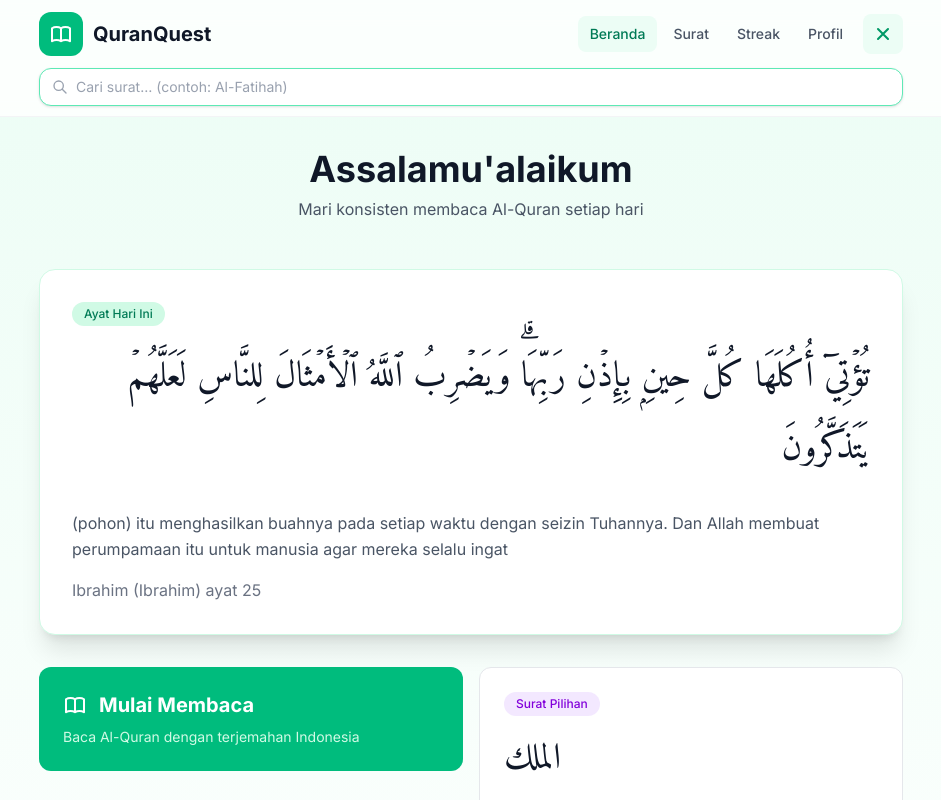
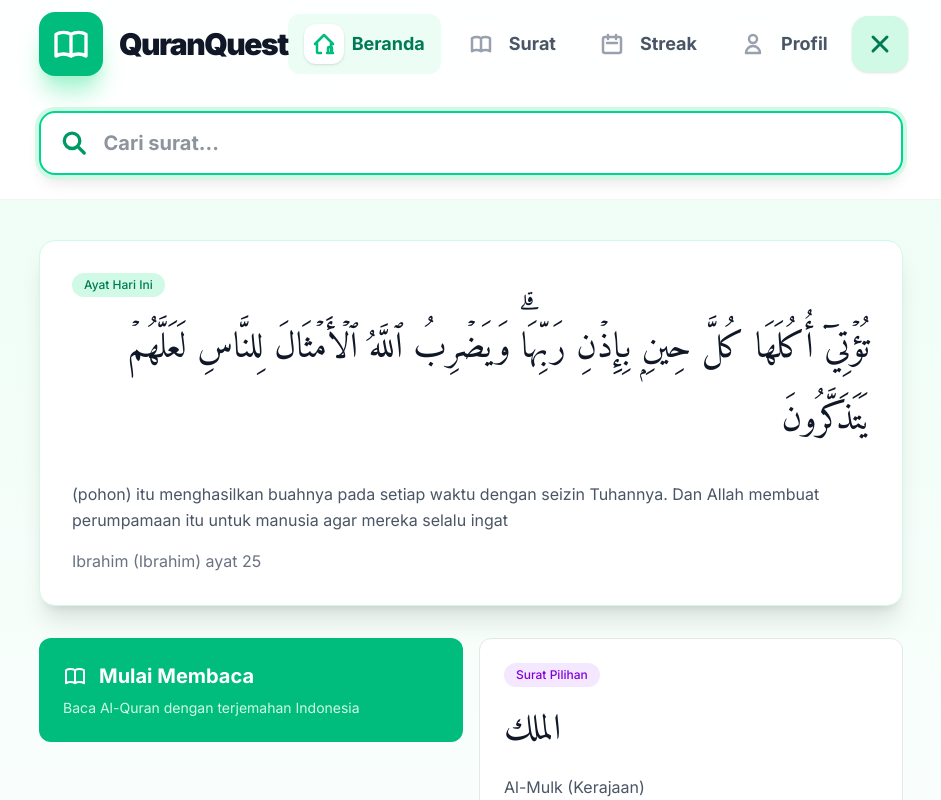
Before and after one commit to hafizputra06/quranquest, a Next.js app: page / in a window 1280 px wide. Both pictures are taken after a click on the button 1052 px from the left and 34 px from the top of the page. Shown: the top 800 px of the page, without its empty margins (169-1110 px from the left). Built offline with nearby package versions, Linux system fonts and the light colour scheme.

Commit message:
perubahan besar2an

```diff
--- a/src/components/Header.tsx
+++ b/src/components/Header.tsx
@@ -4,6 +4,7 @@ import Link from 'next/link';
 import { usePathname, useRouter } from 'next/navigation';
 import { useEffect, useRef, useState } from 'react';
 import { getSurahList } from '@/lib/quran-api';
+import { motion, AnimatePresence } from 'framer-motion';
 
 interface Surah {
   number: number;
@@ -18,27 +19,48 @@ const normalize = (s: string) => s.toLowerCase().replace(/[-_\s]/g, '');
 export default function Header() {
   const pathname = usePathname();
   const router = useRouter();
-  const isActive = (path: string) => pathname === path;
+
+  // Highlight logic for "Surat" when reading a specific surah
+  const isActive = (path: string) => {
+    if (path === '/') return pathname === '/';
+    return pathname === path || pathname.startsWith(path + '/');
+  };
 
   const [query, setQuery] = useState('');
   const [results, setResults] = useState<Surah[]>([]);
   const [allSurahs, setAllSurahs] = useState<Surah[]>([]);
   const [searchOpen, setSearchOpen] = useState(false);
+  const [menuOpen, setMenuOpen] = useState(false);
   const [activeIndex, setActiveIndex] = useState(-1);
   const inputRef = useRef<HTMLInputElement>(null);
-  const containerRef = useRef<HTMLDivElement>(null);
   const headerRef = useRef<HTMLElement>(null);
+  const mobileMenuRef = useRef<HTMLDivElement>(null);
 
   useEffect(() => {
     getSurahList().then((list) => setAllSurahs(list as Surah[]));
   }, []);
 
+  // Define showDropdown variable clearly
+  const showDropdown = searchOpen && query.trim().length > 0;
+
   // Auto-focus input when search opens
   useEffect(() => {
     if (searchOpen) {
-      setTimeout(() => inputRef.current?.focus(), 50);
+      setTimeout(() => inputRef.current?.focus(), 150);
     }
   }, [searchOpen]);
+
+  // Handle body scroll locking when mobile menu is open
+  useEffect(() => {
+    if (menuOpen) {
+      document.body.style.overflow = 'hidden';
+    } else {
+      document.body.style.overflow = 'auto';
+    }
+    return () => {
+      document.body.style.overflow = 'auto';
+    };
+  }, [menuOpen]);
 
   useEffect(() => {
     if (!query.trim()) {
@@ -57,17 +79,6 @@ export default function Header() {
     setActiveIndex(-1);
   }, [query, allSurahs]);
 
-  // Close on outside click (check entire header so toggle button doesn't re-open)
-  useEffect(() => {
-    const handler = (e: MouseEvent) => {
-      if (headerRef.current && !headerRef.current.contains(e.target as Node)) {
-        closeSearch();
-      }
-    };
-    document.addEventListener('mousedown', handler);
-    return () => document.removeEventListener('mousedown', handler);
-  }, []);
-
   const closeSearch = () => {
     setSearchOpen(false);
     setQuery('');
@@ -76,10 +87,107 @@ export default function Header() {
 
   const selectSurah = (surah: Surah) => {
     closeSearch();
+    setMenuOpen(false);
     router.push(`/surat/${surah.number}`);
   };
 
-  const handleKeyDown = (e: React.KeyboardEvent) => {
+  const NavLinks = ({ mobile = false }) => {
+    const links = [
+      { href: '/', label: 'Beranda', icon: <svg className="w-6 h-6" fill="none" stroke="currentColor" viewBox="0 0 24 24"><path strokeLinecap="round" strokeLinejoin="round" strokeWidth={2.5} d="M3 12l2-2m0 0l7-7 7 7M5 10v10a1 1 0 001 1h3m10-11l2 2m-2-2v10a1 1 0 01-1 1h3m-6 0a1 1 0 001-1v-4a1 1 0 011-1h2a1 1 0 011 1v4a1 1 0 001 1m-6 0h6" /></svg> },
+      { href: '/surat', label: 'Surat', icon: <svg className="w-6 h-6" fill="none" stroke="currentColor" viewBox="0 0 24 24"><path strokeLinecap="round" strokeLinejoin="round" strokeWidth={2.5} d="M12 6.253v13m0-13C10.832 5.477 9.246 5 7.5 5S4.168 5.477 3 6.253v13C4.168 18.477 5.754 18 7.5 18s3.332.477 4.5 1.253m0-13C13.168 5.477 14.754 5 16.5 5c1.747 0 3.332.477 4.5 1.253v13C19.832 18.477 18.247 18 16.5 18c-1.746 0-3.332.477-4.5 1.253" /></svg> },
+      { href: '/streak', label: 'Streak', icon: <svg className="w-6 h-6" fill="none" stroke="currentColor" viewBox="0 0 24 24"><path strokeLinecap="round" strokeLinejoin="round" strokeWidth={2.5} d="M8 7V3m8 4V3m-9 8h10M5 21h14a2 2 0 002-2V7a2 2 0 00-2-2H5a2 2 0 00-2 2v12a2 2 0 002 2z" /></svg> },
+      { href: '/profil', label: 'Profil', icon: <svg className="w-6 h-6" fill="none" stroke="currentColor" viewBox="0 0 24 24"><path strokeLinecap="round" strokeLinejoin="round" strokeWidth={2.5} d="M16 7a4 4 0 11-8 0 4 4 0 018 0zM12 14a7 7 0 00-7 7h14a7 7 0 00-7-7z" /></svg> },
+    ];
+
+    return (
+      <div className={mobile ? "flex flex-col gap-1 px-4" : "flex items-center gap-1"}>
+        {links.map((link) => {
+          const active = isActive(link.href);
+          return (
+            <Link
+              key={link.href}
+              href={link.href}
+              onClick={() => setMenuOpen(false)}
+              className={`
+                ${mobile
+                  ? 'flex items-center gap-4 px-6 py-5 rounded-3xl text-xl font-bold transition-all active:scale-95'
+                  : 'flex items-center gap-2 px-4 py-2.5 rounded-xl text-lg font-bold transition-all'
+                }
+                ${active
+                  ? (mobile ? 'bg-emerald-50 text-emerald-700 shadow-sm' : 'bg-emerald-50 text-emerald-700')
+                  : 'text-gray-600 hover:bg-gray-50'
+                }
+              `}
+            >
+              <div className={`p-2 rounded-xl bg-white ${active ? 'text-emerald-500 shadow-sm' : 'text-gray-400'}`}>
+                {link.icon}
+              </div>
+              {link.label}
+            </Link>
+          );
+        })}
+      </div>
+    );
+  };
+
+  return (
+    <>
+      <header
+        ref={headerRef}
+        className="sticky top-0 z-[5000] bg-white/95 backdrop-blur-md border-b border-gray-100 h-[72px] sm:h-[88px] flex items-center"
+      >
+        <div className="max-w-4xl mx-auto w-full px-4 flex items-center justify-between">
+          <Link href="/" className="flex items-center gap-3 sm:gap-4 flex-shrink-0 z-[5001]">
+            <div className="w-11 h-11 sm:w-16 sm:h-16 bg-emerald-500 rounded-2xl shadow-xl shadow-emerald-200 flex items-center justify-center">
+              <svg className="w-7 h-7 sm:w-10 sm:h-10 text-white" fill="none" stroke="currentColor" viewBox="0 0 24 24">
+                <path strokeLinecap="round" strokeLinejoin="round" strokeWidth={2} d="M12 6.253v13m0-13C10.832 5.477 9.246 5 7.5 5S4.168 5.477 3 6.253v13C4.168 18.477 5.754 18 7.5 18s3.332.477 4.5 1.253m0-13C13.168 5.477 14.754 5 16.5 5c1.747 0 3.332.477 4.5 1.253v13C19.832 18.477 18.247 18 16.5 18c-1.746 0-3.332.477-4.5 1.253" />
+              </svg>
+            </div>
+            <span className="text-xl sm:text-3xl font-black tracking-tighter text-gray-900">QuranQuest</span>
+          </Link>
+
+          <nav className="hidden md:flex items-center gap-2">
+            <NavLinks />
+            <button
+              onClick={() => setSearchOpen(!searchOpen)}
+              className={`p-3.5 rounded-2xl shadow-sm ${searchOpen ? 'bg-emerald-100 text-emerald-700' : 'bg-gray-50 text-gray-500'}`}
+            >
+              <svg className="w-7 h-7" fill="none" stroke="currentColor" viewBox="0 0 24 24">
+                {searchOpen ? <path strokeLinecap="round" strokeLinejoin="round" strokeWidth={2.5} d="M6 18L18 6M6 6l12 12" /> : <path strokeLinecap="round" strokeLinejoin="round" strokeWidth={2.5} d="M21 21l-6-6m2-5a7 7 0 11-14 0 7 7 0 0114 0z" />}
+              </svg>
+            </button>
+          </nav>
+
+          <div className="flex md:hidden items-center gap-2">
+            <button onClick={() => setSearchOpen(!searchOpen)} className={`p-2.5 rounded-xl ${searchOpen ? 'bg-emerald-100 text-emerald-700' : 'bg-gray-50 text-gray-500'}`}>
+              <svg className="w-6 h-6" fill="none" stroke="currentColor" viewBox="0 0 24 24"><path strokeLinecap="round" strokeLinejoin="round" strokeWidth={2.5} d="M21 21l-6-6m2-5a7 7 0 11-14 0 7 7 0 0114 0z" /></svg>
+            </button>
+            <button onClick={() => setMenuOpen(!menuOpen)} aria-label="Toggle menu" className="p-2.5 rounded-xl bg-gray-50 text-gray-700">
+              <svg className="w-7 h-7" fill="none" stroke="currentColor" viewBox="0 0 24 24"><path strokeLinecap="round" strokeLinejoin="round" strokeWidth={2.5} d={menuOpen ? "M6 18L18 6M6 6l12 12" : "M4 6h16M4 12h16M4 18h16"} /></svg>
+            </button>
+          </div>
+        </div>
+
+        <AnimatePresence>
+          {searchOpen && (
+            <motion.div
+              initial={{ height: 0, opacity: 0 }}
+              animate={{ height: 'auto', opacity: 1 }}
+              exit={{ height: 0, opacity: 0 }}
+              className="absolute top-full left-0 right-0 bg-white border-b border-gray-100 overflow-visible z-[4000]"
+            >
+              <div className="max-w-4xl mx-auto px-4 py-4 sm:py-6">
+                <div className="relative">
+                  <div className="flex items-center gap-4 bg-white border-2 border-emerald-400 shadow-lg rounded-2xl px-5 py-4 transition-all focus-within:ring-4 focus-within:ring-emerald-100">
+                    <svg className="w-7 h-7 text-emerald-600" fill="none" stroke="currentColor" viewBox="0 0 24 24"><path strokeLinecap="round" strokeLinejoin="round" strokeWidth={3} d="M21 21l-6-6m2-5a7 7 0 11-14 0 7 7 0 0114 0z" /></svg>
+                    <input
+                      ref={inputRef}
+                      type="text"
+                      value={query}
+                      placeholder="Cari surat..."
+                      className="bg-transparent text-xl font-bold text-gray-800 outline-none w-full"
+                      onChange={(e) => setQuery(e.target.value)}
+                      onKeyDown={(e) => {
                         if (e.key === 'ArrowDown') {
                           e.preventDefault();
                           setActiveIndex((i) => Math.min(i + 1, results.length - 1));
@@ -91,126 +199,61 @@ export default function Header() {
                         } else if (e.key === 'Escape') {
                           closeSearch();
                         }
-  };
+                      }}
+                    />
+                  </div>
+                  <AnimatePresence>
+                    {showDropdown && (
+                      <motion.div initial={{ opacity: 0, y: 10 }} animate={{ opacity: 1, y: 0 }} exit={{ opacity: 0, y: 10 }} className="absolute top-full left-0 right-0 mt-4 bg-white rounded-3xl shadow-2xl border border-gray-100 z-[4001] max-h-[60vh] overflow-y-auto p-2">
+                        {results.length > 0 ? results.map((s, i) => (
+                          <button key={s.number} onClick={() => selectSurah(s)} className={`w-full text-left px-5 py-4 rounded-2xl flex items-center gap-4 hover:bg-emerald-50 transition-colors ${i > 0 ? 'mt-1' : ''} ${i === activeIndex ? 'bg-emerald-50' : ''}`}>
+                            <div className="w-10 h-10 rounded-xl bg-emerald-100 text-emerald-700 flex items-center justify-center font-black">{s.number}</div>
+                            <div className="flex-1 min-w-0"><p className="text-lg font-black truncate">{s.englishName}</p><p className="text-sm text-gray-400 truncate">{s.englishNameTranslation}</p></div>
+                          </button>
+                        )) : <div className="p-8 text-center text-gray-400 font-bold">Surat tidak ditemukan</div>}
+                      </motion.div>
+                    )}
+                  </AnimatePresence>
+                </div>
+              </div>
+            </motion.div>
+          )}
+        </AnimatePresence>
+      </header>
 
-  const showDropdown = searchOpen && query.trim().length > 0;
-
-  return (
-    <header
-      ref={headerRef}
-      className="sticky top-0 z-40 bg-white/80 backdrop-blur-md border-b border-gray-100"
+      {/* FIXED POSITION MOBILE MENU AT ROOT LEVEL */}
+      <AnimatePresence>
+        {menuOpen && (
+          <div className="fixed inset-0 z-[10000] md:hidden">
+            <motion.div
+              initial={{ opacity: 0 }}
+              animate={{ opacity: 1 }}
+              exit={{ opacity: 0 }}
+              onClick={() => setMenuOpen(false)}
+              className="absolute inset-0 bg-black/60 backdrop-blur-md"
+            />
+            <motion.div
+              ref={mobileMenuRef}
+              initial={{ x: '100%' }}
+              animate={{ x: 0 }}
+              exit={{ x: '100%' }}
+              transition={{ type: 'spring', damping: 30, stiffness: 300 }}
+              className="absolute top-0 right-0 h-screen w-[85%] max-w-sm bg-white shadow-2xl flex flex-col z-[10001]"
             >
-      {/* Row 1: Logo + Nav + Search toggle button */}
-      <div className="max-w-4xl mx-auto px-4 py-3 flex items-center justify-between gap-3">
-        <Link href="/" className="flex items-center gap-2.5 flex-shrink-0">
-          <div className="w-11 h-11 bg-emerald-500 rounded-xl flex items-center justify-center">
-            <svg className="w-6 h-6 text-white" fill="none" stroke="currentColor" viewBox="0 0 24 24">
-              <path strokeLinecap="round" strokeLinejoin="round" strokeWidth={2} d="M12 6.253v13m0-13C10.832 5.477 9.246 5 7.5 5S4.168 5.477 3 6.253v13C4.168 18.477 5.754 18 7.5 18s3.332.477 4.5 1.253m0-13C13.168 5.477 14.754 5 16.5 5c1.747 0 3.332.477 4.5 1.253v13C19.832 18.477 18.247 18 16.5 18c-1.746 0-3.332.477-4.5 1.253" />
-            </svg>
+              <div className="p-8 bg-emerald-500 text-white relative">
+                <h2 className="text-3xl font-black">Menu Utama</h2>
+                <p className="text-emerald-50 font-medium opacity-80">QuranQuest</p>
+                <button onClick={() => setMenuOpen(false)} className="absolute top-8 right-8 text-white p-2">
+                  <svg className="w-8 h-8" fill="none" stroke="currentColor" viewBox="0 0 24 24"><path strokeLinecap="round" strokeLinejoin="round" strokeWidth={3} d="M6 18L18 6M6 6l12 12" /></svg>
+                </button>
               </div>
-          <span className="text-xl font-bold text-gray-900">QuranQuest</span>
-        </Link>
-
-        <nav className="flex items-center gap-1 flex-shrink-0">
-          <Link href="/" className={`px-3 py-2 rounded-lg text-sm font-medium transition-colors ${isActive('/') ? 'bg-emerald-50 text-emerald-700' : 'text-gray-600 hover:bg-gray-50'}`}>
-            Beranda
-          </Link>
-          <Link href="/surat" className={`px-3 py-2 rounded-lg text-sm font-medium transition-colors ${isActive('/surat') ? 'bg-emerald-50 text-emerald-700' : 'text-gray-600 hover:bg-gray-50'}`}>
-            Surat
-          </Link>
-          <Link href="/streak" className={`px-3 py-2 rounded-lg text-sm font-medium transition-colors ${isActive('/streak') ? 'bg-emerald-50 text-emerald-700' : 'text-gray-600 hover:bg-gray-50'}`}>
-            Streak
-          </Link>
-          <Link href="/profil" className={`px-3 py-2 rounded-lg text-sm font-medium transition-colors ${isActive('/profil') ? 'bg-emerald-50 text-emerald-700' : 'text-gray-600 hover:bg-gray-50'}`}>
-            Profil
-          </Link>
-
-          {/* Search toggle button — works on desktop & mobile */}
-          <button
-            onClick={() => setSearchOpen((v) => !v)}
-            aria-label="Cari surat"
-            className={`ml-1 p-2.5 rounded-lg transition-colors ${searchOpen ? 'bg-emerald-50 text-emerald-600' : 'text-gray-500 hover:bg-gray-50'}`}
-          >
-            {searchOpen ? (
-              <svg className="w-5 h-5" fill="none" stroke="currentColor" viewBox="0 0 24 24">
-                <path strokeLinecap="round" strokeLinejoin="round" strokeWidth={2.5} d="M6 18L18 6M6 6l12 12" />
-              </svg>
-            ) : (
-              <svg className="w-5 h-5" fill="none" stroke="currentColor" viewBox="0 0 24 24">
-                <path strokeLinecap="round" strokeLinejoin="round" strokeWidth={2} d="M21 21l-6-6m2-5a7 7 0 11-14 0 7 7 0 0114 0z" />
-              </svg>
-            )}
-          </button>
-        </nav>
+              <div className="flex-1 py-4 overflow-y-auto">
+                <NavLinks mobile />
               </div>
-
-      {/* Row 2: Search bar — visible when toggled */}
-      <div
-        className="transition-all duration-300 ease-in-out"
-        style={{
-          maxHeight: searchOpen ? '60px' : '0px',
-          opacity: searchOpen ? 1 : 0,
-          overflow: searchOpen ? 'visible' : 'hidden',
-        }}
-      >
-        <div className="max-w-4xl mx-auto px-4 pb-2.5">
-          <div ref={containerRef} className="relative">
-            <div className="flex items-center gap-2 bg-gray-50 border border-emerald-300 bg-white shadow-sm rounded-xl px-3 py-2">
-              <svg className="w-4 h-4 text-gray-400 flex-shrink-0" fill="none" stroke="currentColor" viewBox="0 0 24 24">
-                <path strokeLinecap="round" strokeLinejoin="round" strokeWidth={2} d="M21 21l-6-6m2-5a7 7 0 11-14 0 7 7 0 0114 0z" />
-              </svg>
-              <input
-                ref={inputRef}
-                type="text"
-                value={query}
-                placeholder="Cari surat… (contoh: Al-Fatihah)"
-                className="bg-transparent text-sm text-gray-700 placeholder-gray-400 outline-none w-full"
-                onChange={(e) => setQuery(e.target.value)}
-                onKeyDown={handleKeyDown}
-              />
-              {query && (
-                <button onClick={() => setQuery('')} className="text-gray-400 hover:text-gray-600 flex-shrink-0">
-                  <svg className="w-3.5 h-3.5" fill="none" stroke="currentColor" viewBox="0 0 24 24">
-                    <path strokeLinecap="round" strokeLinejoin="round" strokeWidth={2.5} d="M6 18L18 6M6 6l12 12" />
-                  </svg>
-                </button>
-              )}
-            </div>
-
-            {/* Dropdown results */}
-            {showDropdown && results.length > 0 && (
-              <div className="absolute top-full left-0 right-0 mt-1.5 bg-white rounded-xl shadow-xl border border-gray-100 overflow-hidden z-50">
-                {results.map((surah, i) => (
-                  <button
-                    key={surah.number}
-                    onMouseDown={() => selectSurah(surah)}
-                    onTouchEnd={(e) => { e.preventDefault(); selectSurah(surah); }}
-                    className={`w-full text-left px-4 py-3 flex items-center gap-3 transition-colors ${i === activeIndex ? 'bg-emerald-50' : 'hover:bg-gray-50'
-                      } ${i > 0 ? 'border-t border-gray-50' : ''}`}
-                  >
-                    <span className={`w-7 h-7 rounded-lg flex items-center justify-center text-xs font-bold flex-shrink-0 ${i === activeIndex ? 'bg-emerald-500 text-white' : 'bg-emerald-100 text-emerald-700'
-                      }`}>{surah.number}</span>
-                    <div className="min-w-0 flex-1">
-                      <p className={`text-sm font-semibold truncate ${i === activeIndex ? 'text-emerald-700' : 'text-gray-800'}`}>{surah.englishName}</p>
-                      <p className="text-xs text-gray-400 truncate">{surah.englishNameTranslation} · {surah.numberOfAyahs} ayat</p>
-                    </div>
-                    <svg className="w-4 h-4 ml-auto flex-shrink-0 text-gray-300" fill="none" stroke="currentColor" viewBox="0 0 24 24">
-                      <path strokeLinecap="round" strokeLinejoin="round" strokeWidth={2} d="M9 5l7 7-7 7" />
-                    </svg>
-                  </button>
-                ))}
+            </motion.div>
           </div>
         )}
-
-            {/* No results */}
-            {showDropdown && results.length === 0 && (
-              <div className="absolute top-full left-0 right-0 mt-1.5 bg-white rounded-xl shadow-xl border border-gray-100 z-50 px-4 py-5 text-sm text-gray-400 text-center">
-                Surat tidak ditemukan
-              </div>
-            )}
-          </div>
-        </div>
-      </div>
-    </header>
+      </AnimatePresence>
+    </>
   );
 }
```
Lines whose indentation alone changed are shown as unchanged.
